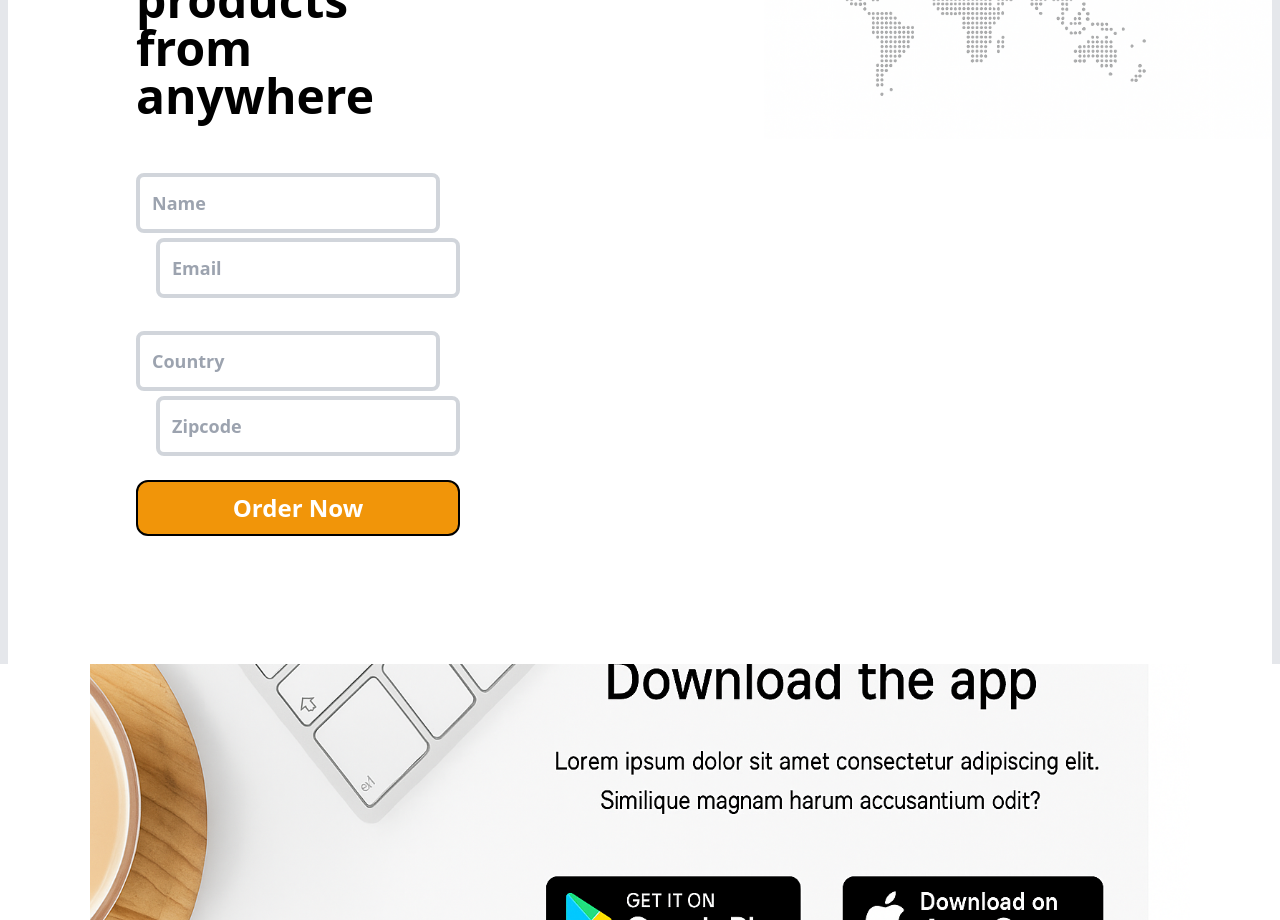
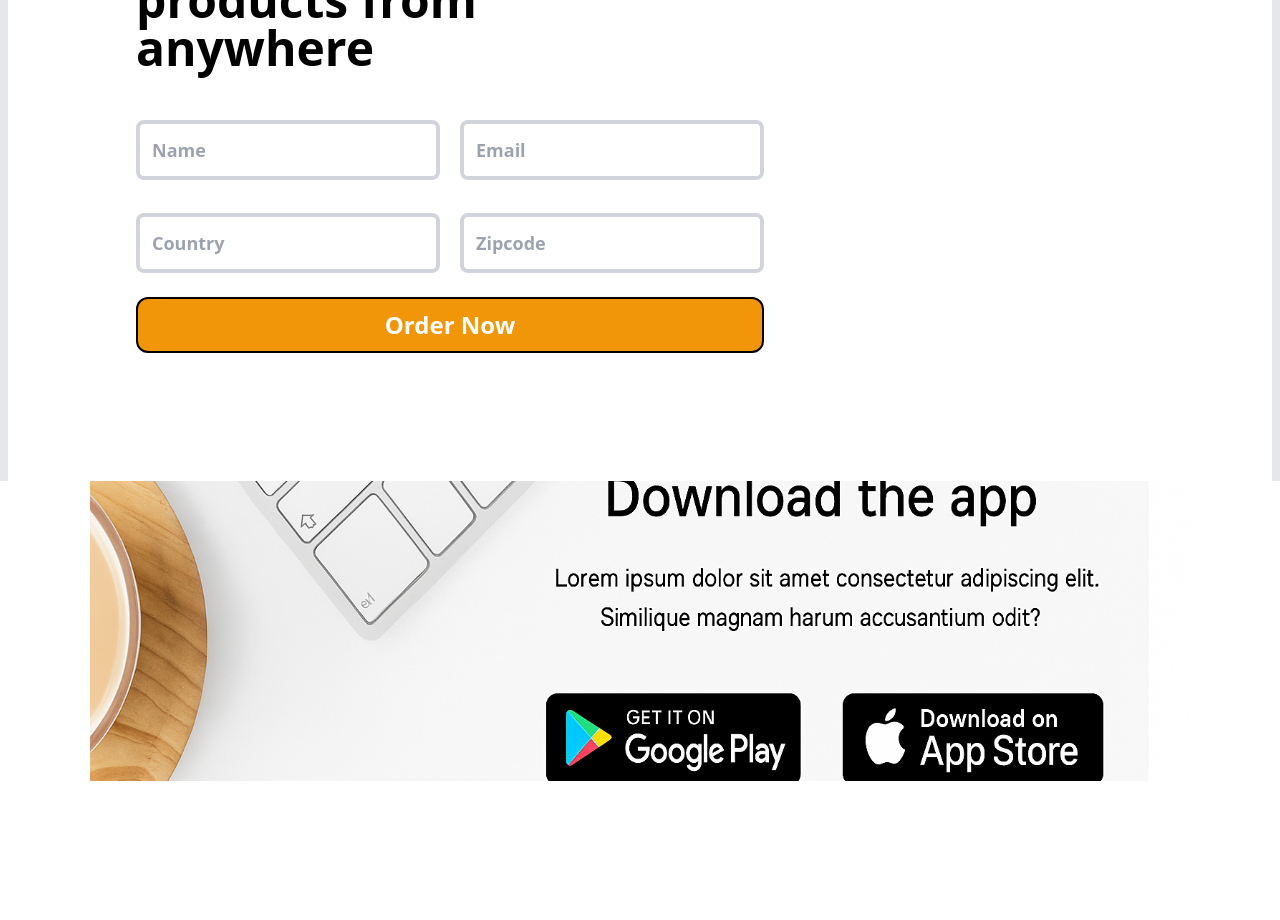
Before and after one commit to RajaBhagat83/MidNightSip, a React (Vite) app: page / in a window 1280 px wide. Shown: the part 1720-2640 px from the top of the page. Built offline with nearby package versions, Linux system fonts and the light colour scheme.

Commit message:
Input change

```diff
--- a/src/components/Hero/Contact.jsx
+++ b/src/components/Hero/Contact.jsx
@@ -16,7 +16,7 @@ function Headers() {
           <h1>Buy our </h1>
           <h1>products from</h1> anywhere
           <div className="flex-1 block">
-          <div className="mt-12">
+          <div className="mt-12 flex">
             <input
               type="text"
               placeholder="Name"
```
